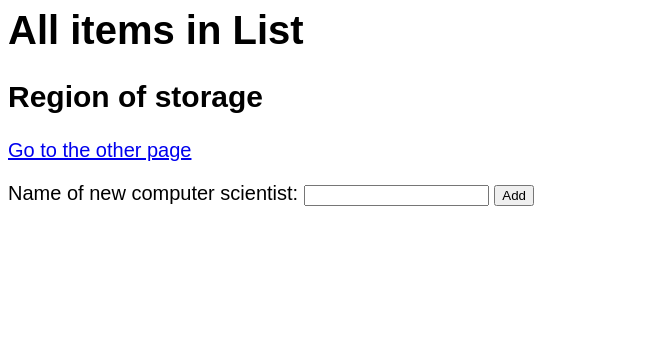
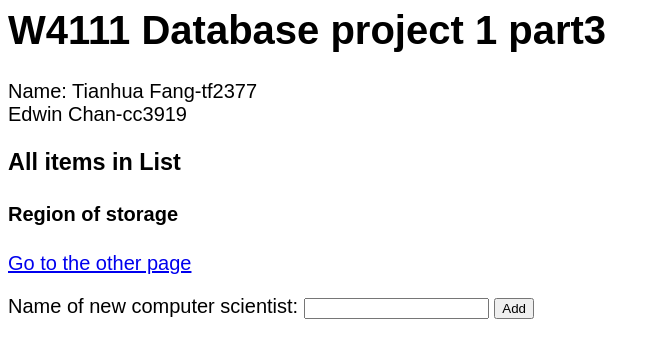
Before and after one commit to Dai0526/w4111-Database-project-1.3, a Flask app: template templates/index.html in a window 1280 px wide. Shown: the top 358 px of the page, without its empty margins (0-660 px from the left). Run offline with Flask 2, Linux system fonts and the light colour scheme; the template is opened without the code that fills it, so the values that code supplies are empty; parts of the project's set-up code (start-up, migrations or seed data) failed here and were passed over.

Commit message:
add title and author

```diff
--- a/templates/index.html
+++ b/templates/index.html
@@ -1,4 +1,15 @@
 <html>
+<title>W4111 p1.3</title>
+<h1>
+   W4111 Database project 1 part3
+</h1>
+<p title="W4111 Database project 1 part3">
+  Name: Tianhua Fang-tf2377<br>
+        Edwin   Chan-cc3919
+ </p>
+
+
+
   <style>
     body{
       font-size: 15pt;
@@ -8,7 +19,7 @@
 
 
 <body>
-  <h1>All items in List</h1>
+  <h3>All items in List</h3>
   <div>{{data}}</div>
 
   <div>
@@ -18,7 +29,7 @@
   </div>
 
 
-  <h2> Region of storage</h2>
+  <h4> Region of storage</h4>
     <div>
     {% for m in r %}
     <div>{{m}}</div>
```
